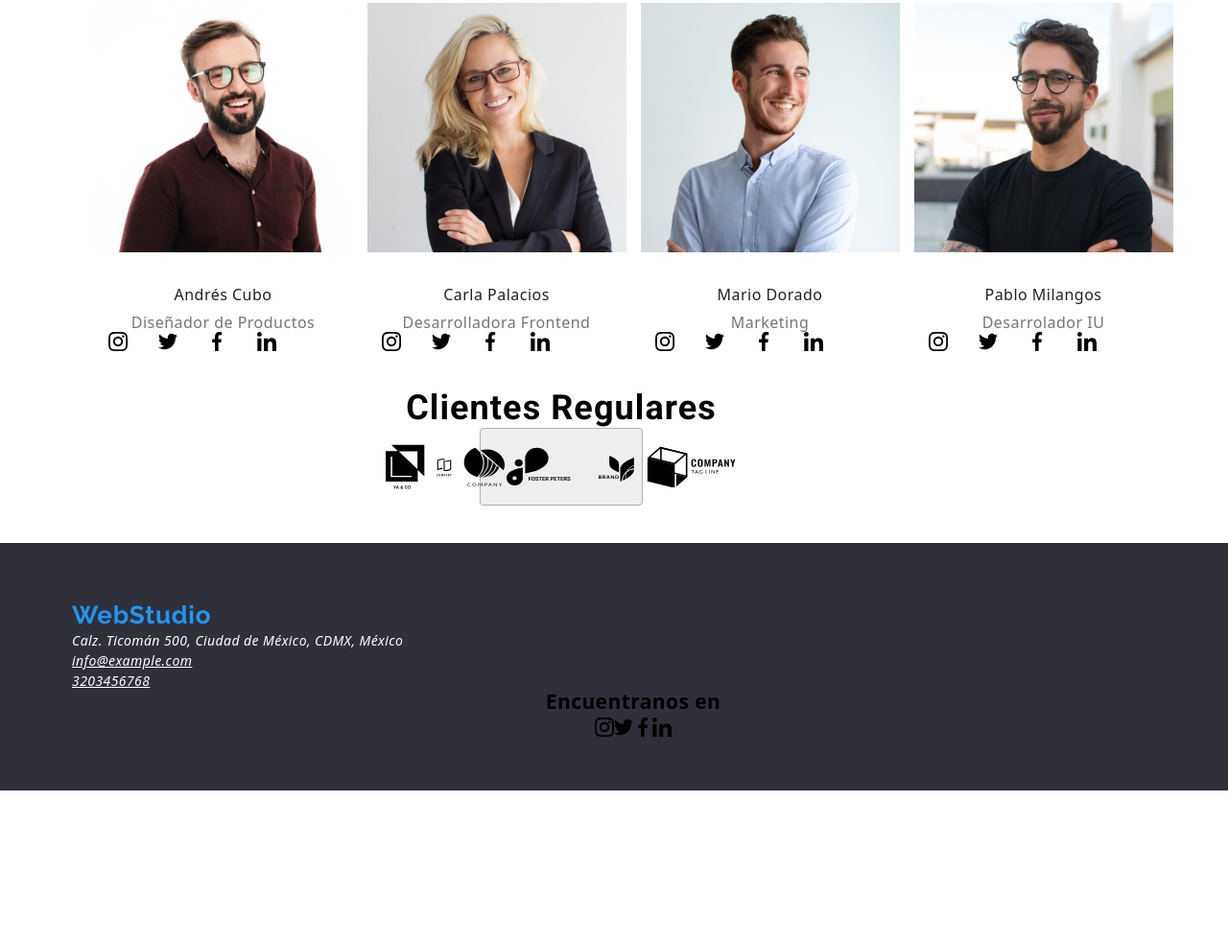
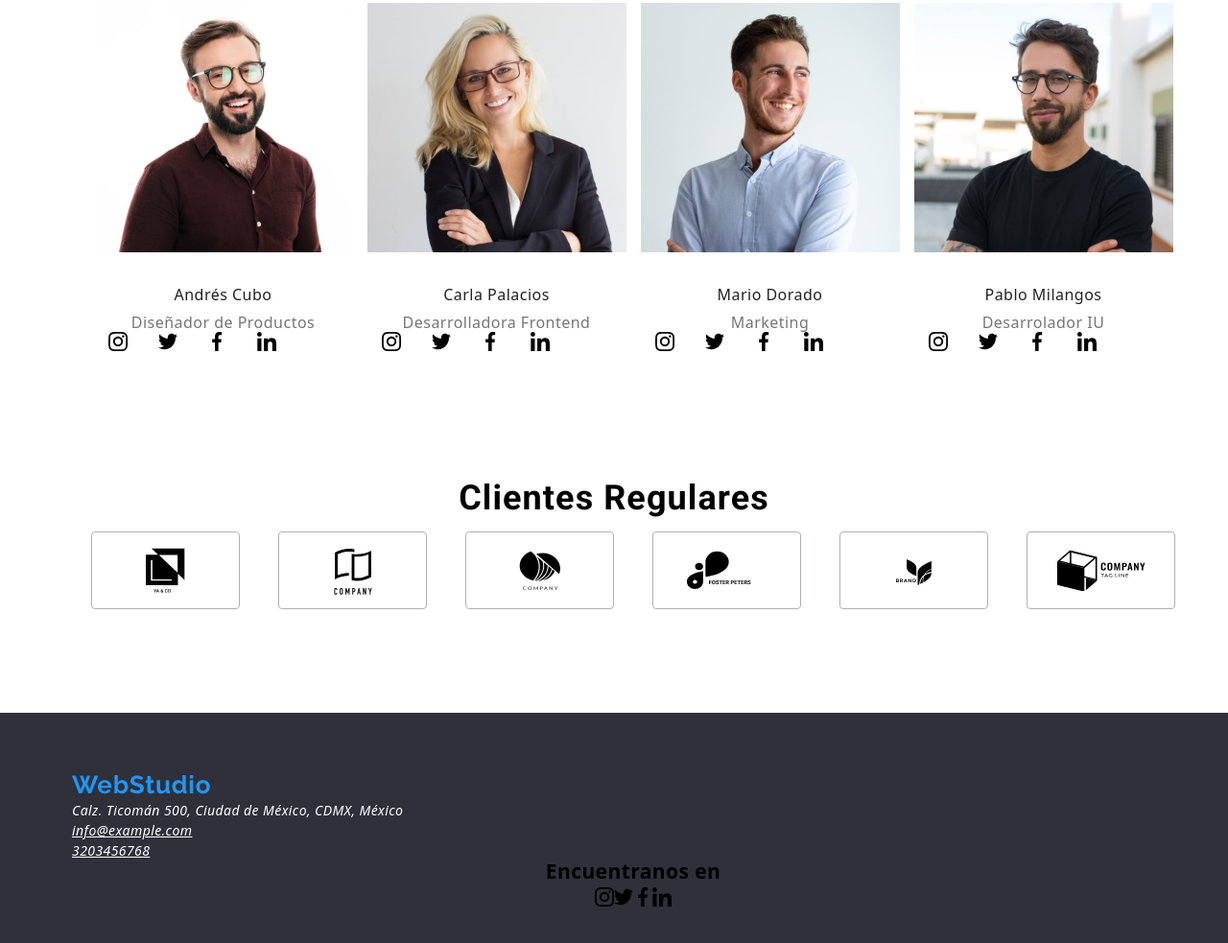
Before and after one commit to jhmorenof/goit-markup-hw-04, a plain HTML site: page index.html in a window 1280 px wide. Shown: the part 1910-2893 px from the top of the page at 96% size. Before the commit the page ends 2734 px from the top, so only its background shows below. Drawn offline with nearby package versions, Linux system fonts and the light colour scheme.

Commit message:
actualizar iconos client-regr

```diff
--- a/css/style.css
+++ b/css/style.css
@@ -486,32 +486,18 @@ text-align: center;
 
 .client-reg-list{
 display: flex;
+justify-content: space-between;
+}
+
+.client-reg-item{
+list-style-type: none;
+width: 155px;
+height: 81px;
+border-radius: 4px;
+border: 1px solid #AFB1B8;
+display: flex;
 justify-content: center;
-flex-wrap: nowrap;
 align-items: center;
-list-style-type: none;
-margin: auto;
-padding: 0;
-width: 170px;
-height: 81px;
-top: 2447px;
-left: 215px;
-border-radius: 4px;
-
-background: #eeeef1;
-border: 1px solid #AFB1B8;
-
-}
-.client-reg-item{
-  display: flex;
-  justify-content: center;
-  flex-wrap: nowrap;
-  align-items: center;
-  list-style-type: none;
-width: 106px;
-height: 52.83;px
-top: 2461.09px;
-left: 247px;
 
 }
 .cli-1{
@@ -532,7 +518,7 @@ justify-content: center;
 flex-wrap: nowrap;
 align-items: center;
 list-style-type: none;
-width: 40px;
+width: 110px;
 height: 52px;
 top: 3px;
 left: 33p;
--- a/index.html
+++ b/index.html
@@ -270,9 +270,9 @@
             </li>
         </ul>
     </div>
-<section>
+<section class="section">
 
-<div class="client-reg">
+<div class="container">
         <h2 class="text-creg">
             Clientes Regulares
         </h2>
```
